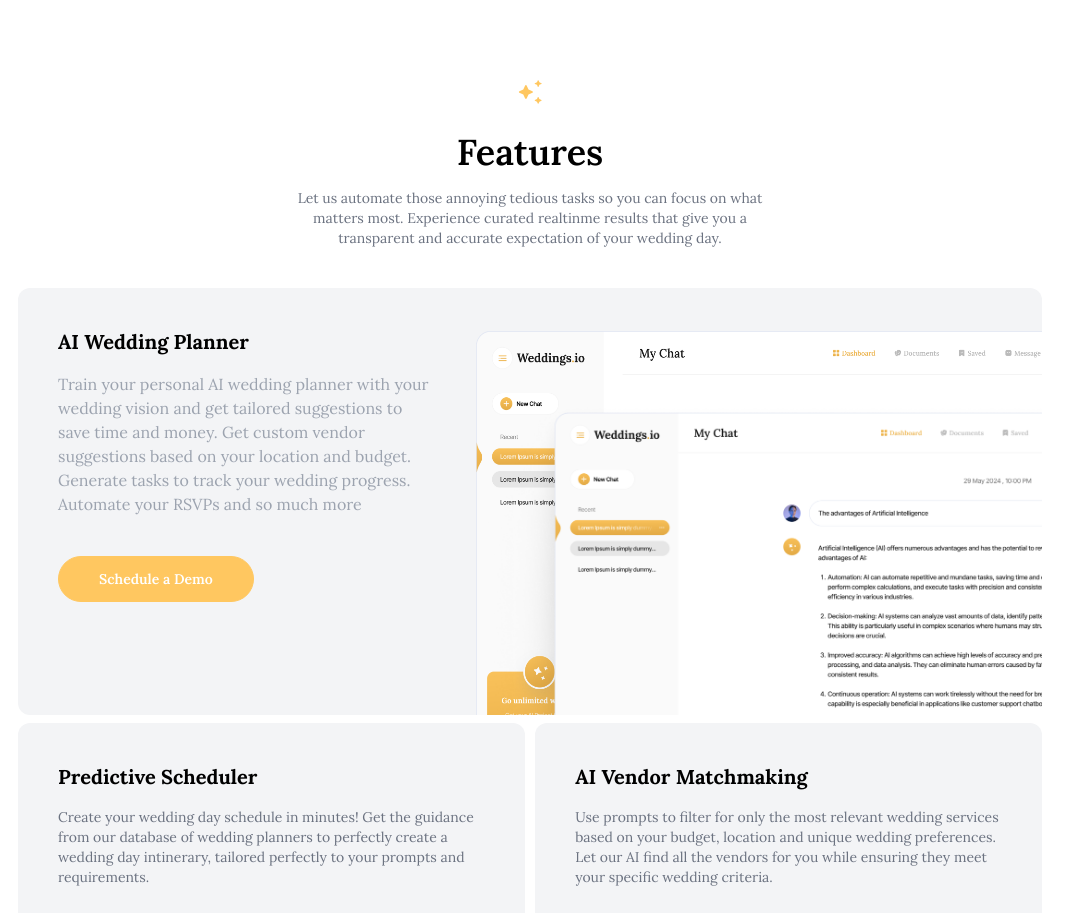
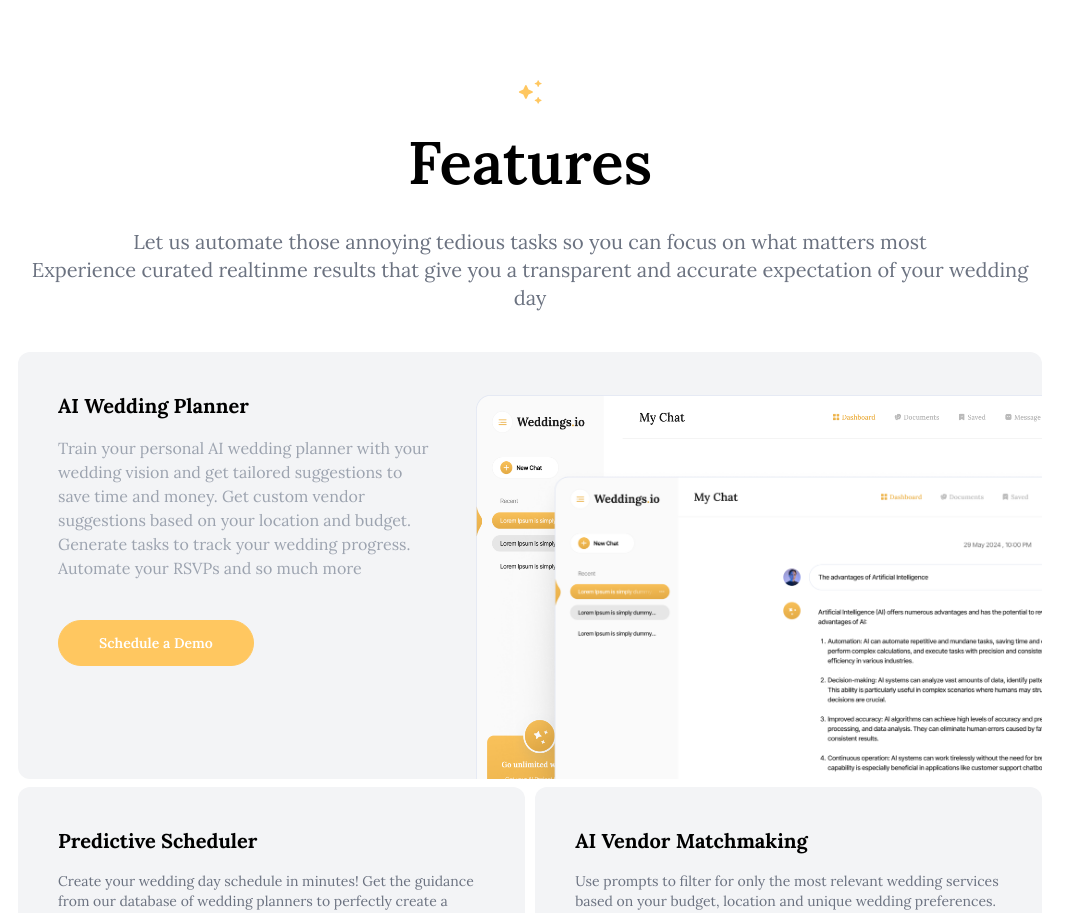
Before and after one commit to Parth-Patadiya/WeddingsIO, a React (Create React App) app: page / in a window 1280 px wide. Shown: the part 2460-3373 px from the top of the page, without its empty margins (110-1183 px from the left). Built offline with nearby package versions, Linux system fonts and the light colour scheme.

Commit message:
texts fixes for planwithease component

```diff
--- a/src/components/PlanWithEase.js
+++ b/src/components/PlanWithEase.js
@@ -7,17 +7,14 @@ const PlanWithEase = () => {
     <div className='flex align-middle flex-col items-center justify-center mt-4'>
       <div className='lg:w-[80%] w-[90%] flex align-middle flex-col items-center justify-center mb-50'>
         <Icon className='w-24 h-7 mb-2.5 mt-10' />
-        <div className="text-2xl md:text-4xl font-semibold my-4">
+        <div className="text-2xl md:text-4xl xl:text-6xl font-semibold my-4">
           Features
         </div>
-        <div className="text-sm text-gray-500">
-          Let us automate those annoying tedious tasks so you can focus on what
+        <div className="text-sm text-gray-500 xl:text-xl mt-5">
+          Let us automate those annoying tedious tasks so you can focus on what matters most
         </div>
-        <div className="text-sm text-gray-500">
-          matters most. Experience curated realtinme results that give you a
-        </div>
-        <div className="text-sm text-gray-500 mb-10">
-          transparent and accurate expectation of your wedding day.
+        <div className="text-sm xl:text-xl text-gray-500 mb-10">
+          Experience curated realtinme results that give you a transparent and accurate expectation of your wedding day
         </div>
         <div className='flex lg:items-start items-end w-full bg-gray-100 lg:flex-row flex-col rounded-xl'>
           <div className='flex flex-col w-[75%] md:w-[87%] lg:w-[40%] justify-center text-start lg:m-10 m-10 mb-5'>
```
